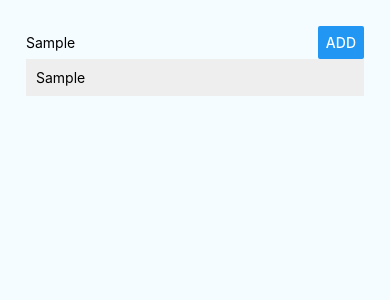
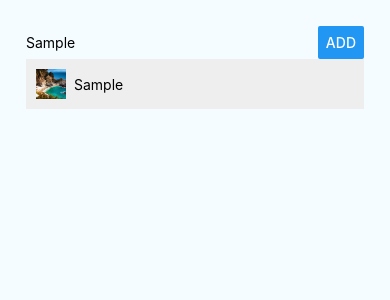
Before and after one commit to henrylaulh/my_app, a React Native app: screen / in a window 390 px wide. Both pictures are taken after typing "Sample" into the empty fields and a click on the button "ADD". Shown: the top 300 px of the page. Built offline with nearby package versions, Linux system fonts and the light colour scheme.

Commit message:
Updated Flat list and added static image to list item

```diff
--- a/App.js
+++ b/App.js
@@ -1,9 +1,11 @@
 import React, {Component} from 'react';
 import {StyleSheet, View} from 'react-native';
 
-import ListItem from './src/components/ListItem/ListItem';
 import PlaceInput from './src/components/PlaceInput/PlaceInput';
 import PlaceList from './src/components/PlaceList/PlaceList';
+
+// Import image like this will auto update its source path when its on different devices
+import placeImage from './src/assets/images/beautiful-place.jpg';
 
 export default class App extends Component {
 
@@ -21,6 +23,9 @@
     })
   }
 
+
+
+
   placeSubmitHandler = val => {
     if(this.state.placeName.trim() === ""){
       return;
@@ -28,20 +33,41 @@
 
     this.setState(prevState => {
       return {
-        places: prevState.places.concat(prevState.placeName)
+        places: prevState.places.concat(
+          {
+            key: Math.random().toString(),
+            name: prevState.placeName,
+            image: placeImage
+          }
+        )
       };
     });
   }
 
+
+
+
+  placeDeletedHandler = key => {
+    this.setState(prevState => {
+      return {
+        places: prevState.places.filter(place => {
+          return place.key !== key;
+        })
+      };
+    });
+  }
+
+
+
+
   render() {
-
     return (
       <View style={styles.container}>
         <PlaceInput placeholder="An awesome place" title="Add"
           onPlaceNameChange={this.placeNameChangeHandler}
           onPlaceSubmit={this.placeSubmitHandler}
         />
-        <PlaceList places={this.state.places} />
+        <PlaceList places={this.state.places} onItemDeleted={this.placeDeletedHandler}/>
       </View>
     );
   }
--- a/src/components/ListItem/ListItem.js
+++ b/src/components/ListItem/ListItem.js
@@ -1,9 +1,10 @@
 import React from 'react';
-import { View, Text, StyleSheet, TouchableOpacity } from 'react-native';
+import { View, Text, StyleSheet, TouchableOpacity, Image } from 'react-native';
 
 const listItem = props => (
     <TouchableOpacity onPress={props.onItemPressed}>
         <View style={styles.listItem}>
+            <Image resizeMode="cover" style={styles.placeImage} source={props.placeImage} />
             <Text>{props.placeName}</Text>
         </View>
     </TouchableOpacity>
@@ -15,6 +16,13 @@
         padding: 10,
         backgroundColor: "#eee",
         marginBottom: 5,
+        flexDirection: 'row',
+        alignItems: 'center',
+    },
+    placeImage:{
+        marginRight: 8,
+        height: 30,
+        width: 30,
     }
 });
 
--- a/src/components/PlaceList/PlaceList.js
+++ b/src/components/PlaceList/PlaceList.js
@@ -1,20 +1,24 @@
 import React from 'react';
-import { View, StyleSheet } from 'react-native';
+import { View, StyleSheet, FlatList } from 'react-native';
 
 import ListItem from '../ListItem/ListItem';
 
 // functional component
 // no state needed to manage
-const PlaceList = props => (
+const PlaceList = props => {
 
-    <View style={styles.listContainer}>
-        {props.places.map((place, i) => (
-            <ListItem key={i} placeName={place}
-                onItemPressed={() => alert("Item pressed - ID: " + i) }
-            />
-        ))}
-    </View>
-);
+    return (
+        <FlatList style={styles.listContainer}
+            data={props.places}
+            renderItem={(info) => (
+                <ListItem
+                    placeName={info.item.name}
+                    placeImage={info.item.image}
+                    onItemPressed={() => props.onItemDeleted(info.item.key)}/>
+            )}
+        />
+    );
+};
 
 const styles = StyleSheet.create({
     listContainer:{
```
Also changed, not shown: src/assets/images/beautiful-place.jpg (added).
